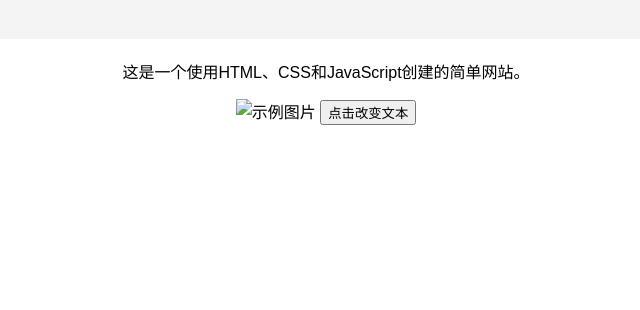
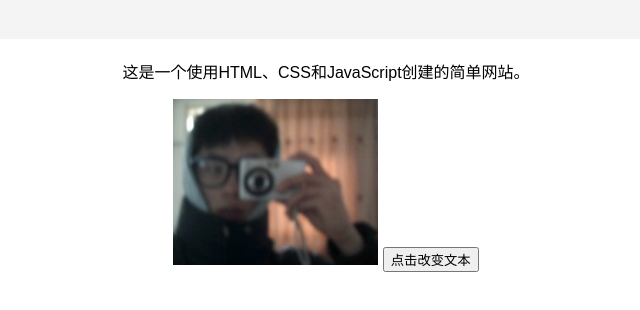
Before and after one commit to sxdxwxd/JianKuPuSu.github.io, a plain HTML site: page index.html in a window 1280 px wide. Shown: the part 90-400 px from the top of the page, without its empty margins (314-954 px from the left). Drawn offline with Linux system fonts and the light colour scheme.

Commit message:
Update index.html

```diff
--- a/index.html
+++ b/index.html
@@ -13,7 +13,7 @@
 
     <section>
         <p id="intro">这是一个使用HTML、CSS和JavaScript创建的简单网站。</p>
-        <img src="your-image.jpg" alt="示例图片">
+        <img src="me.png" alt="示例图片">
         <button id="changeText">点击改变文本</button>
     </section>
 
```
